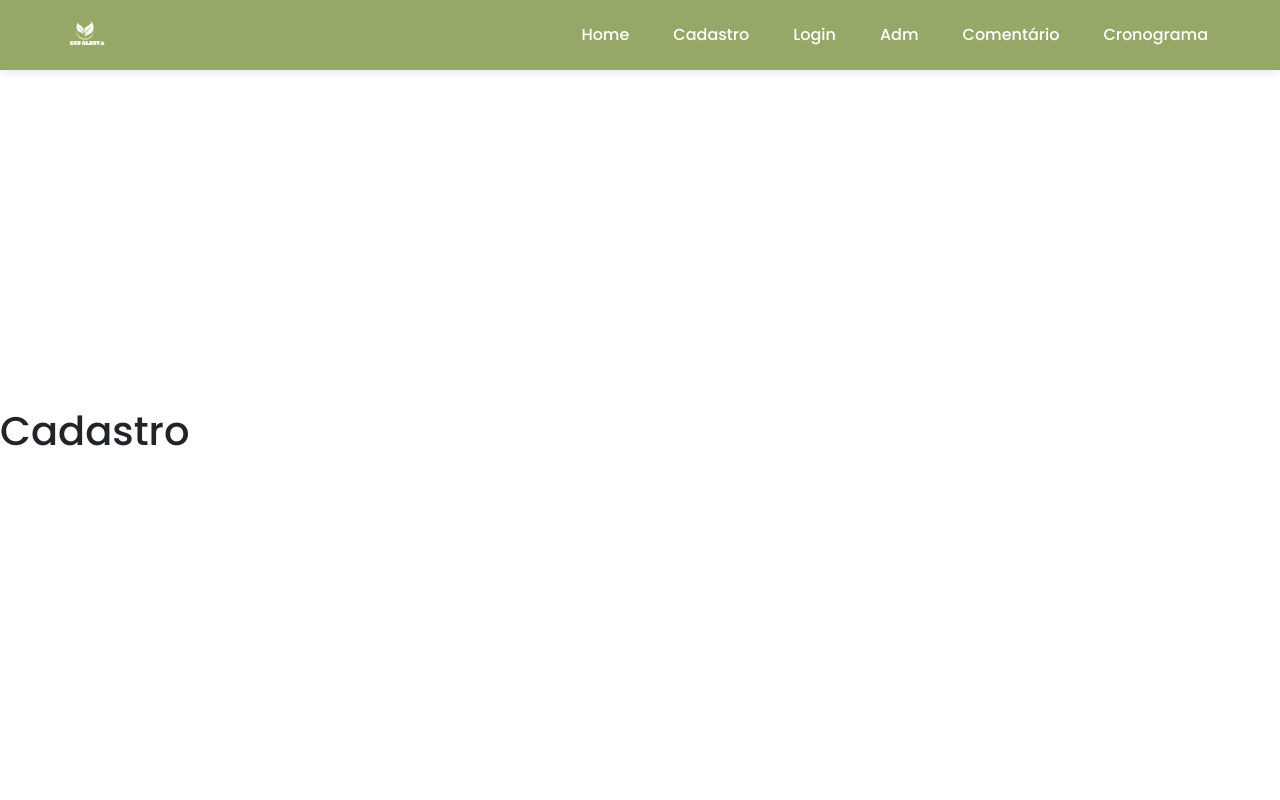
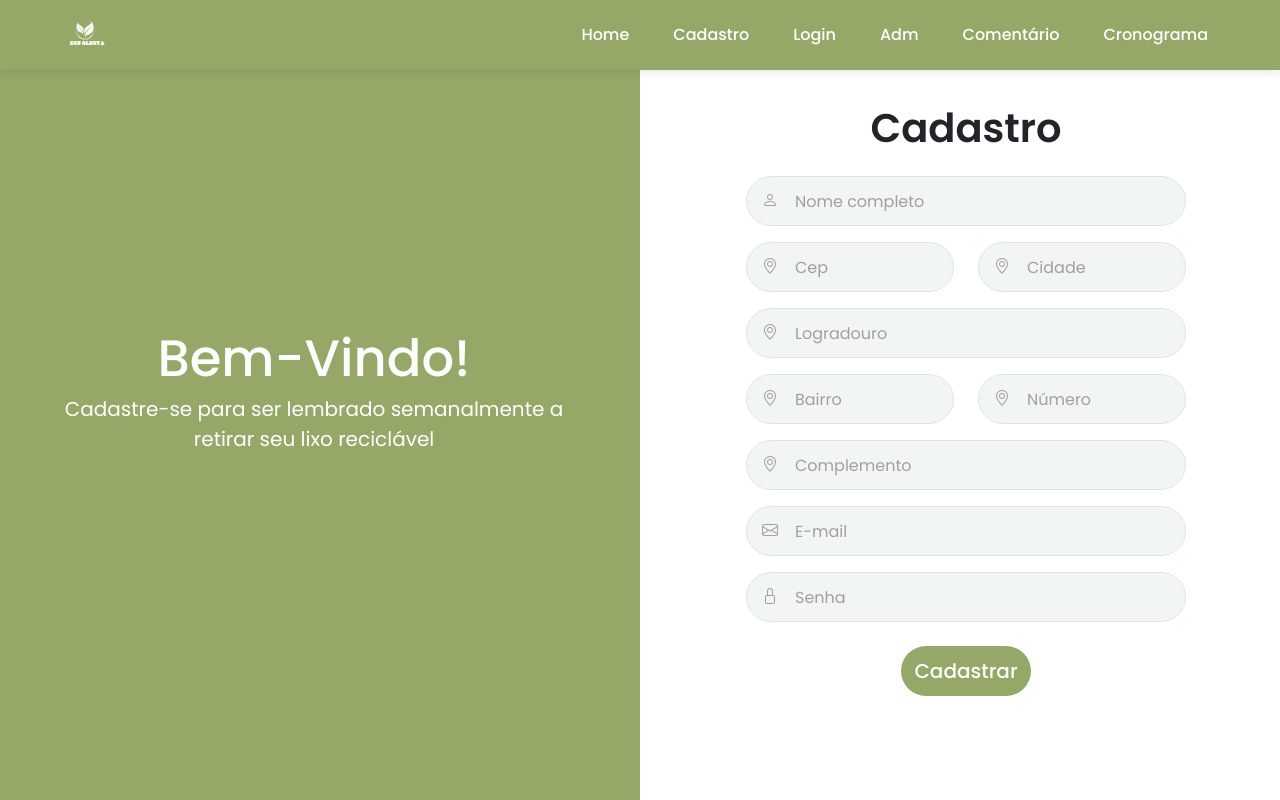
Before and after one commit to TCS-ADS-2025/EcoAlerta-Frontend, a React (Vite) app: page /register in a window 1280 px wide. Built offline with nearby package versions, Linux system fonts and the light colour scheme.

Commit message:
fix: corrigido imports, login refatorada e criada a register

```diff
--- a/package.json
+++ b/package.json
@@ -13,6 +13,7 @@
     "bootstrap": "^5.3.5",
     "bootstrap-icons": "^1.11.3",
     "react": "^19.0.0",
+    "react-bootstrap": "^2.10.9",
     "react-dom": "^19.0.0",
     "react-router-dom": "^7.4.1"
   },
--- a/src/App.css
+++ b/src/App.css
@@ -4,10 +4,6 @@
   padding: 0;
   box-sizing: border-box;
   font-family: 'Poppins', sans-serif;
-}
-
-.app-container {
-  padding-top: 70px;
 }
 
 /* Navbar */
--- a/src/App.jsx
+++ b/src/App.jsx
@@ -1,13 +1,15 @@
 import { useState } from "react";
 import { Routes, Route, Link } from "react-router-dom";
+
 import Adm from "./components/adm-page/Adm";
 import Coment from "./components/coment-page/coment";
 import Home from "./components/home-page/Home";
 import Login from "./components/login-page/Login";
-import Register from "./components/register-page/register";
+import Register from "./components/register-page/Register";
 import Timeline from "./components/timeline-page/timeline";
+
+import "./App.css";
 import logo from "./assets/Eco_logo.png";
-import "./App.css";
 
 function App() {
   const [isMenuOpen, setIsMenuOpen] = useState(false);
--- a/src/components/login-page/Login.css
+++ b/src/components/login-page/Login.css
@@ -1,61 +1,63 @@
-#root {
-  width: 100%;
-  height: 100%;
-}
-
-.left-side {
+#left-side {
   background-color: #95a868;
   color: white;
 }
 
-.left-side h1 {
+#left-side h1 {
   font-weight: 500;
 }
 
-.left-side p {
+#left-side p {
   font-size: 20px;
 }
 
-.right-side h2 {
+#right-side h2 {
   font-size: 40px;
   font-weight: 600;
 }
 
-.logo {
+#container-form {
+  max-width: 380px;
+  width: 100%;
+}
+
+.campos {
+  background-color: #f1f5f4;
+  height: 50px;
+  border-radius: 40px;
+}
+
+.campos::placeholder {
+  color: #a0a0a0;
+}
+
+.campos input {
+  padding-inline-start: 5px;
+}
+
+.form-group {
+  position: relative;
+}
+
+.bi {
+  position: absolute;
+  color: #a0a0a0;
+}
+
+#logo {
   width: 300px;
   height: 300px;
   margin-bottom: 20px;
 }
 
-.login-form {
-  width: 100%;
-  max-width: 400px;
-}
-
-.login-form input {
-  background-color: #f1f5f4;
-  height: 50px;
-  border-radius: 40px;
-}
-
-.login-form input::placeholder {
-  color: #a0a0a0;
-}
-
-.bi {
-  color: #a0a0a0;
-}
-
-.login-button {
+.btn {
   font-size: 20px;
   background-color: #95a868;
   font-weight: 500;
   border: none;
   border-radius: 40px;
-  width: 120px;
+  width: 130px;
   height: 50px;
-  margin: 0 auto;
-  display: block;
 }
 
 .links a {
--- a/src/components/login-page/Login.jsx
+++ b/src/components/login-page/Login.jsx
@@ -1,54 +1,78 @@
 import React from "react";
+import { Navigate, useNavigate } from "react-router-dom";
+import { Form, Button, Row, Col, Container } from "react-bootstrap";
+import "./Login.css";
 import logo from "../../assets/logo-sem-fundo.jpg";
-import "bootstrap/dist/css/bootstrap.min.css";
-import "./Login.css";
 
 const Login = () => {
+  const navigate = useNavigate();
+
+  const handleSubmit = (e) => {
+    e.preventDefault();
+    navigate("/");
+  };
+
   return (
-    <div className="container-fluid vh-100 d-flex p-0">
-      <div className="row flex-grow-1">
-        <div className="col-md-6 d-flex flex-column justify-content-center align-items-center left-side">
-          <h1 className="mb-3">Bem-Vindo!</h1>
+    <Container fluid className="vh-100 d-flex p-0">
+      <Row className="flex-grow-1">
+        <Col
+          md={6}
+          className="d-flex flex-column justify-content-center align-items-center"
+          id="left-side"
+        >
+          <h1>Bem-Vindo!</h1>
           <p className="text-center px-5">
             Sistema de notificação e conscientização da coleta seletiva
           </p>
-        </div>
+        </Col>
 
-        <div className="col-md-6 d-flex flex-column justify-content-center align-items-center right-side">
-          <img src={logo} alt="Eco Alerta logo" className="logo" />
+        <Col
+          md={6}
+          className="d-flex flex-column justify-content-center align-items-center"
+          id="right-side"
+        >
+          <div
+            id="container-form"
+            className="d-flex flex-column justify-content-center align-items-center"
+          >
+            <img id="logo" src={logo} alt="Eco Alerta logo" />
+            <h2 className="text-center mb-3">Login</h2>
+            <Form id="register-form" onSubmit={handleSubmit}>
+              <Form.Group className="mb-3 form-group" controlId="email">
+                <i className="bi bi-envelope top-50 start-0 translate-middle-y ms-3"></i>
+                <Form.Control
+                  className="ps-5 campos"
+                  type="email"
+                  placeholder="E-mail"
+                  name="email"
+                />
+              </Form.Group>
 
-          <h2 className="mb-4">Login</h2>
+              <Form.Group className="mb-4 form-group" controlId="senha">
+                <i className="bi bi-lock top-50 start-0 translate-middle-y ms-3"></i>
+                <Form.Control
+                  className="ps-5 campos"
+                  type="password"
+                  placeholder="Senha"
+                  name="senha"
+                />
+              </Form.Group>
 
-          <form className="login-form">
-            <div className="form-group mb-3 position-relative">
-              <i className="bi bi-envelope position-absolute top-50 start-0 translate-middle-y ms-3"></i>
-              <input
-                type="email"
-                className="form-control ps-5"
-                placeholder="E-mail"
-              />
-            </div>
+              <div className="d-flex justify-content-around mb-4 links">
+                <a href="register">Cadastrar-se</a>
+                <a href="#">Esqueci minha senha</a>
+              </div>
 
-            <div className="form-group mb-3 position-relative">
-              <i className="bi bi-lock position-absolute top-50 start-0 translate-middle-y ms-3"></i>
-              <input
-                type="password"
-                className="form-control ps-5"
-                placeholder="Senha"
-              />
-            </div>
-
-            <div className="d-flex justify-content-around mb-3 links">
-              <a href="#">Cadastrar-se</a>
-              <a href="#">Esqueci minha senha</a>
-            </div>
-            <button type="button" className="btn btn-success login-button">
-              Entrar
-            </button>
-          </form>
-        </div>
-      </div>
-    </div>
+              <div className="d-flex justify-content-center">
+                <Button className="btn btn-success" type="submit">
+                  Entrar
+                </Button>
+              </div>
+            </Form>
+          </div>
+        </Col>
+      </Row>
+    </Container>
   );
 };
 
--- a/src/components/register-page/Register.css
+++ b/src/components/register-page/Register.css
@@ -0,0 +1,55 @@
+#left-side {
+  background-color: #95a868;
+  color: white;
+}
+
+#left-side h1 {
+  font-weight: 500;
+}
+
+#left-side p {
+  font-size: 20px;
+}
+
+#right-side h2 {
+  font-size: 40px;
+  font-weight: 600;
+}
+
+#register-form {
+  max-width: 440px;
+  width: 100%;
+}
+
+.campos {
+  background-color: #f1f5f4;
+  height: 50px;
+  border-radius: 40px;
+}
+
+.campos::placeholder {
+  color: #a0a0a0;
+}
+
+.campos input {
+  padding-inline-start: 5px;
+}
+
+.form-group {
+  position: relative;
+}
+
+.bi {
+  position: absolute;
+  color: #a0a0a0;
+}
+
+.btn {
+  font-size: 20px;
+  background-color: #95a868;
+  font-weight: 500;
+  border: none;
+  border-radius: 40px;
+  width: 130px;
+  height: 50px;
+}
--- a/src/components/register-page/Register.jsx
+++ b/src/components/register-page/Register.jsx
@@ -1,13 +1,150 @@
-import React, { useState } from "react";
-import { Link } from 'react-router-dom';
-import './Register.css';
+import React from "react";
+import { useNavigate } from "react-router-dom";
+import { Form, Button, Row, Col, Container } from "react-bootstrap";
+import "./Register.css";
 
-const Register = () => {
-  const [isOpen, setIsOpen] = useState(false);
+const Cadastro = () => {
+  const navigate = useNavigate();
+
+  const handleSubmit = (e) => {
+    e.preventDefault();
+    navigate("/");
+  };
 
   return (
-    <h1>Cadastro</h1>
+    <Container fluid className="vh-100 d-flex p-0">
+      <Row className="flex-grow-1">
+        <Col
+          md={6}
+          className="d-flex flex-column justify-content-center align-items-center"
+          id="left-side"
+        >
+          <h1>Bem-Vindo!</h1>
+          <p className="text-center px-5">
+            Cadastre-se para ser lembrado semanalmente a retirar seu lixo
+            reciclável
+          </p>
+        </Col>
+
+        <Col
+          md={6}
+          className="d-flex flex-column justify-content-center align-items-center"
+          id="right-side"
+        >
+          <div className="d-flex flex-column justify-content-center align-items-center">
+            <h2 className="text-center mb-4">Cadastro</h2>
+            <Form id="register-form" onSubmit={handleSubmit}>
+              <Form.Group className="mb-3 form-group" controlId="nomeCompleto">
+                <i className="bi bi-person top-50 start-0 translate-middle-y ms-3"></i>
+                <Form.Control
+                  className="ps-5 campos"
+                  type="text"
+                  placeholder="Nome completo"
+                  name="nomeCompleto"
+                />
+              </Form.Group>
+
+              <Row>
+                <Col>
+                  <Form.Group className="mb-3 form-group" controlId="cep">
+                    <i className="bi bi-geo-alt top-50 start-0 translate-middle-y ms-3"></i>
+                    <Form.Control
+                      className="ps-5 campos"
+                      type="text"
+                      placeholder="Cep"
+                      name="cep"
+                    />
+                  </Form.Group>
+                </Col>
+                <Col>
+                  <Form.Group className="mb-3 form-group" controlId="cidade">
+                    <i className="bi bi-geo-alt top-50 start-0 translate-middle-y ms-3"></i>
+                    <Form.Control
+                      className="ps-5 campos"
+                      type="text"
+                      placeholder="Cidade"
+                      name="localidade"
+                    />
+                  </Form.Group>
+                </Col>
+              </Row>
+
+              <Form.Group className="mb-3 form-group" controlId="logradouro">
+                <i className="bi bi-geo-alt top-50 start-0 translate-middle-y ms-3"></i>
+                <Form.Control
+                  className="ps-5 campos"
+                  type="text"
+                  placeholder="Logradouro"
+                  name="logradouro"
+                />
+              </Form.Group>
+
+              <Row>
+                <Col>
+                  <Form.Group className="mb-3 form-group" controlId="bairro">
+                    <i className="bi bi-geo-alt top-50 start-0 translate-middle-y ms-3"></i>
+                    <Form.Control
+                      className="ps-5 campos"
+                      type="text"
+                      placeholder="Bairro"
+                      name="bairroId"
+                    />
+                  </Form.Group>
+                </Col>
+                <Col>
+                  <Form.Group className="mb-3 form-group" controlId="numero">
+                    <i className="bi bi-geo-alt top-50 start-0 translate-middle-y ms-3"></i>
+                    <Form.Control
+                      className="ps-5 campos"
+                      type="text"
+                      placeholder="Número"
+                      name="numero"
+                    />
+                  </Form.Group>
+                </Col>
+              </Row>
+
+              <Form.Group className="mb-3 form-group" controlId="complemento">
+                <i className="bi bi-geo-alt top-50 start-0 translate-middle-y ms-3"></i>
+                <Form.Control
+                  className="ps-5 campos"
+                  type="text"
+                  placeholder="Complemento"
+                  name="complemento"
+                />
+              </Form.Group>
+
+              <Form.Group className="mb-3 form-group" controlId="email">
+                <i className="bi bi-envelope top-50 start-0 translate-middle-y ms-3"></i>
+                <Form.Control
+                  className="ps-5 campos"
+                  type="email"
+                  placeholder="E-mail"
+                  name="email"
+                />
+              </Form.Group>
+
+              <Form.Group className="mb-4 form-group" controlId="senha">
+                <i className="bi bi-lock top-50 start-0 translate-middle-y ms-3"></i>
+                <Form.Control
+                  className="ps-5 campos"
+                  type="password"
+                  placeholder="Senha"
+                  name="senha"
+                />
+              </Form.Group>
+
+              <div className="d-flex justify-content-center">
+                <Button className="btn btn-success" type="submit">
+                  Cadastrar
+                </Button>
+              </div>
+            </Form>
+          </div>
+        </Col>
+      </Row>
+    </Container>
   );
 };
 
-export default Register;
+export default Cadastro;
--- a/src/index.css
+++ b/src/index.css
@@ -12,6 +12,11 @@
   text-rendering: optimizeLegibility;
   -webkit-font-smoothing: antialiased;
   -moz-osx-font-smoothing: grayscale;
+}
+
+#root {
+  width: 100%;
+  height: 100%;
 }
 
 a {
```
Also changed, not shown: src/main.jsx (+6 -4 lines), 1 other file (tests, documents, lock files or other folders).
